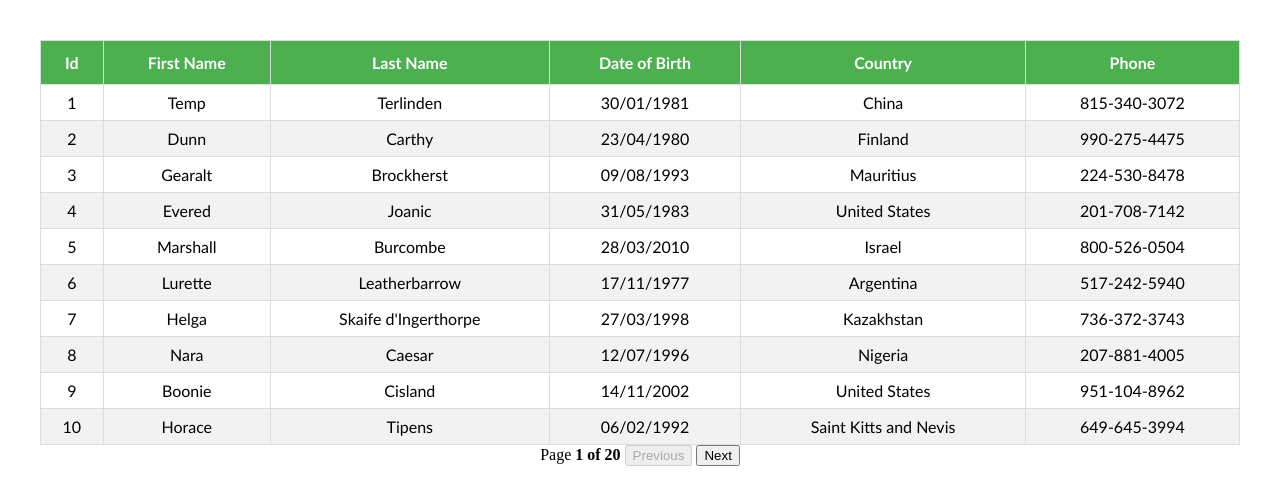
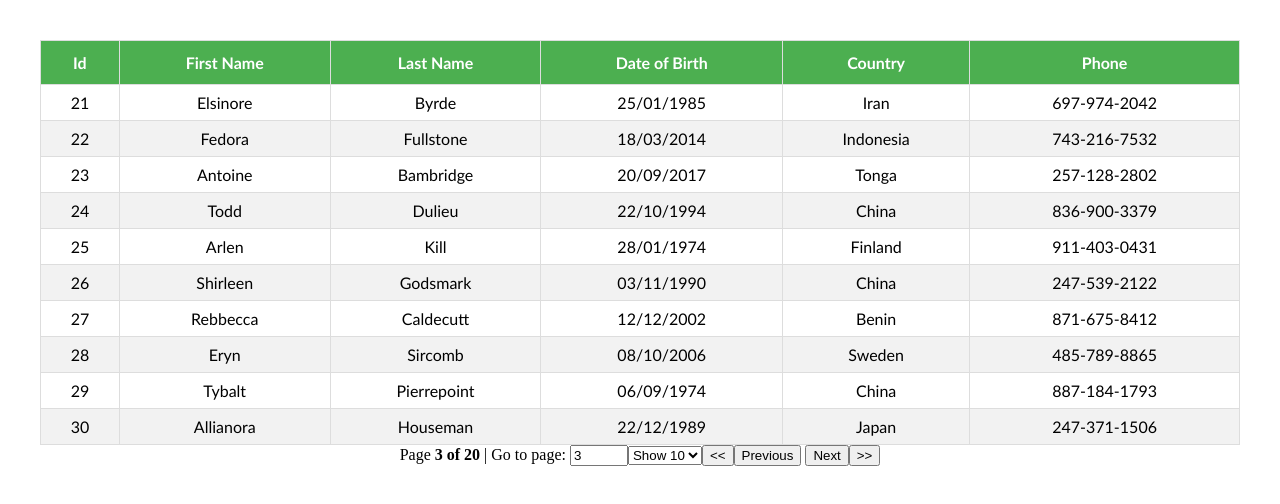
Before and after one commit to bostiog1/React-table, a React (Vite) app: page / in a window 1280 px wide. Shown: the top 504 px of the page. Built offline with nearby package versions, Linux system fonts and the light colour scheme.

Commit message:
more pagination tricks

```diff
--- a/src/components/PaginationTable.jsx
+++ b/src/components/PaginationTable.jsx
@@ -18,17 +18,21 @@
     canNextPage,
     canPreviousPage,
     pageOptions,
+    gotoPage,
+    pageCount,
+    setPageSize,
     state,
     prepareRow,
   } = useTable(
     {
       columns,
       data,
+      initialState: { pageIndex: 2 },
     },
     usePagination
   );
 
-  const { pageIndex } = state;
+  const { pageIndex, pageSize } = state;
 
   return (
     <>
@@ -64,12 +68,42 @@
             {pageIndex + 1} of {pageOptions.length}
           </strong>{" "}
         </span>
+        <span>
+          | Go to page:{" "}
+          <input
+            type="number"
+            defaultValue={pageIndex + 1}
+            onChange={(e) => {
+              const pageNumber = e.target.value
+                ? Number(e.target.value) - 1
+                : 0;
+              gotoPage(pageNumber);
+            }}
+            style={{ width: "50px" }}
+          />
+        </span>
+        <select
+          value={pageSize}
+          onChange={(e) => setPageSize(Number(e.target.value))}
+        >
+          {[10, 25, 50].map((pageSize) => (
+            <option key={pageSize} value={pageSize}>
+              Show {pageSize}
+            </option>
+          ))}
+        </select>
+        <button onClick={() => gotoPage(0)} disabled={!canPreviousPage}>
+          {" << "}
+        </button>
         <button onClick={() => previousPage()} disabled={!canPreviousPage}>
           Previous
         </button>{" "}
         <button onClick={() => nextPage()} disabled={!canNextPage}>
           Next
         </button>
+        <button onClick={() => gotoPage(pageCount - 1)} disabled={!canNextPage}>
+          {" >> "}
+        </button>
       </div>
     </>
   );
```
